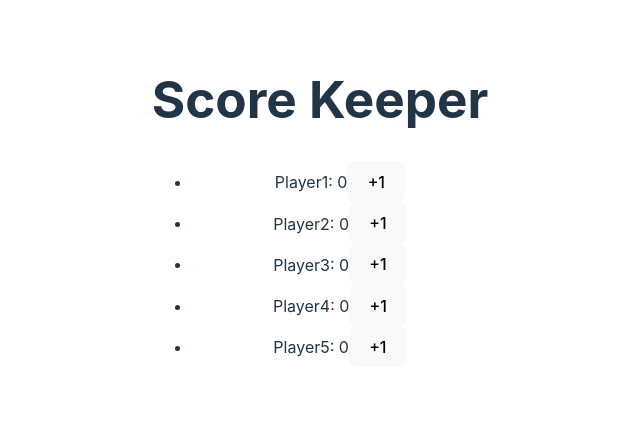
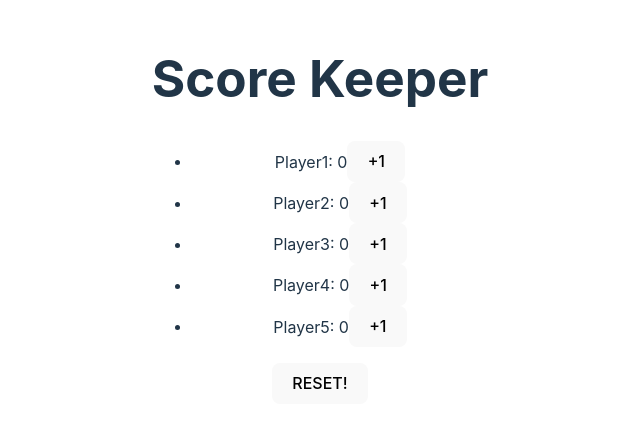
Before and after one commit to hefamba/vite-practice-2, a React (Vite) app: page / in a window 1280 px wide. Shown: the part 190-618 px from the top of the page, without its empty margins (320-960 px from the left). Built offline with nearby package versions, Linux system fonts and the light colour scheme.

Commit message:
finished score keeper

```diff
--- a/src/assets/ScoreKeeper.jsx
+++ b/src/assets/ScoreKeeper.jsx
@@ -18,6 +18,10 @@ export default function ScoreKeeper({ numPlayer = 3, target = 5 }) {
     });
   };
 
+  const resetScores = () => {
+    setScores(new Array(numPlayer).fill(0));
+  };
+
   return (
     <div>
       <h1>Score Keeper </h1>
@@ -27,9 +31,11 @@ export default function ScoreKeeper({ numPlayer = 3, target = 5 }) {
           <li key={idx}>
             {`Player${idx + 1}: ${score}`}
             <button onClick={() => incrementScore(idx)}>+1</button>
+            {score >= target ? 'WINNER' : null}
           </li>
         ))}
       </ul>
+      <button onClick={resetScores}>RESET!</button>
     </div>
   );
 }
```
